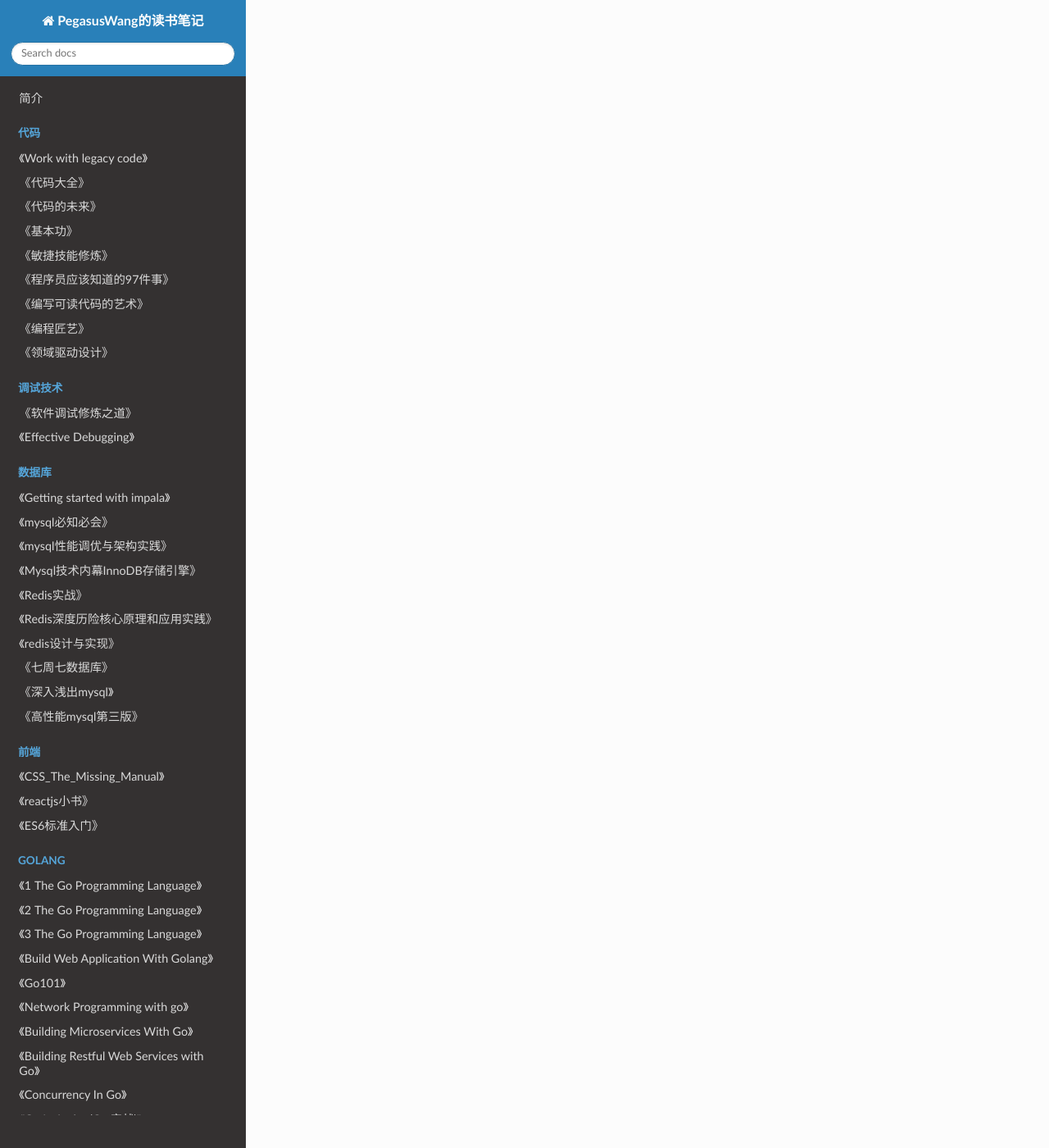
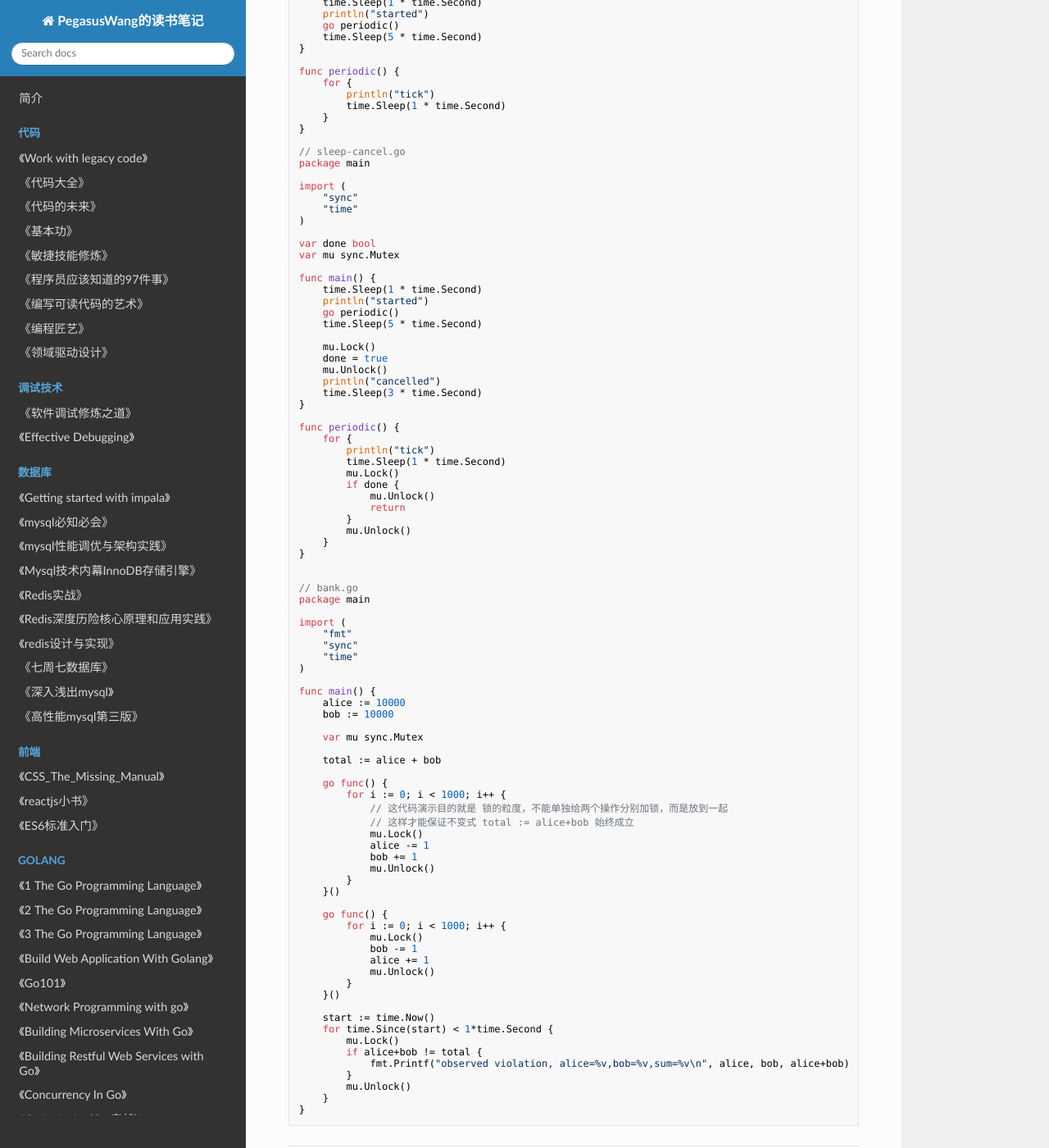
Before and after one commit to PegasusWang/booknotes, an MkDocs documentation site: the page built from docs/lecture/MIT6.824分布式系统工程/readme.md, in a window 1280 px wide and 1400 px high, scrolled down 9306 px. Shown: the whole window at 82% size. Built offline with MkDocs 1.6.1, drawn with Linux system fonts in a browser that asks for light colours; nearby versions of some CDN libraries; old or Windows-style settings are respelled for this version of MkDocs; some of the changed text lies outside the part shown.

Commit message:
mit6.824 lock demo

````diff
--- a/docs/lecture/MIT6.824分布式系统工程/readme.md
+++ b/docs/lecture/MIT6.824分布式系统工程/readme.md
@@ -139,3 +139,152 @@
 
 ![](./4-0.jpeg)
 ![](./4-1.jpeg)
+
+
+# 5. Go, Threads, and Raft
+
+```go
+// closure.go
+package main
+
+import "sync"
+
+func main() {
+
+	var a string
+	var wg sync.WaitGroup
+
+	wg.Add(1)
+	go func() {
+		a = "hello world"
+		wg.Done()
+	}()
+	wg.Wait()
+	println(a)
+}
+
+// loop.go
+package main
+
+import "sync"
+
+func main() {
+	var wg sync.WaitGroup
+	for i := 0; i < 5; i++ {
+		wg.Add(1)
+		go func(x int) {
+			sendRPC(x)
+			wg.Done()
+		}(i) // 注意闭包变量
+	}
+	wg.Wait()
+}
+
+func sendRPC(i int) {
+	println(i)
+}
+
+// sleep.go
+package main
+
+import "time"
+
+func main() {
+	time.Sleep(1 * time.Second)
+	println("started")
+	go periodic()
+	time.Sleep(5 * time.Second)
+}
+
+func periodic() {
+	for {
+		println("tick")
+		time.Sleep(1 * time.Second)
+	}
+}
+
+// sleep-cancel.go
+package main
+
+import (
+	"sync"
+	"time"
+)
+
+var done bool
+var mu sync.Mutex
+
+func main() {
+	time.Sleep(1 * time.Second)
+	println("started")
+	go periodic()
+	time.Sleep(5 * time.Second)
+
+	mu.Lock()
+	done = true
+	mu.Unlock()
+	println("cancelled")
+	time.Sleep(3 * time.Second)
+}
+
+func periodic() {
+	for {
+		println("tick")
+		time.Sleep(1 * time.Second)
+		mu.Lock()
+		if done {
+			mu.Unlock()
+			return
+		}
+		mu.Unlock()
+	}
+}
+
+
+// bank.go
+package main
+
+import (
+	"fmt"
+	"sync"
+	"time"
+)
+
+func main() {
+	alice := 10000
+	bob := 10000
+
+	var mu sync.Mutex
+
+	total := alice + bob
+
+	go func() {
+		for i := 0; i < 1000; i++ {
+            // 这代码演示目的就是 锁的粒度，不能单独给两个操作分别加锁，而是放到一起
+            // 这样才能保证不变式 total := alice+bob 始终成立
+			mu.Lock()
+			alice -= 1
+			bob += 1
+			mu.Unlock()
+		}
+	}()
+
+	go func() {
+		for i := 0; i < 1000; i++ {
+			mu.Lock()
+			bob -= 1
+			alice += 1
+			mu.Unlock()
+		}
+	}()
+
+	start := time.Now()
+	for time.Since(start) < 1*time.Second {
+		mu.Lock()
+		if alice+bob != total {
+			fmt.Printf("observed violation, alice=%v,bob=%v,sum=%v\n", alice, bob, alice+bob)
+		}
+		mu.Unlock()
+	}
+}
+```
````
